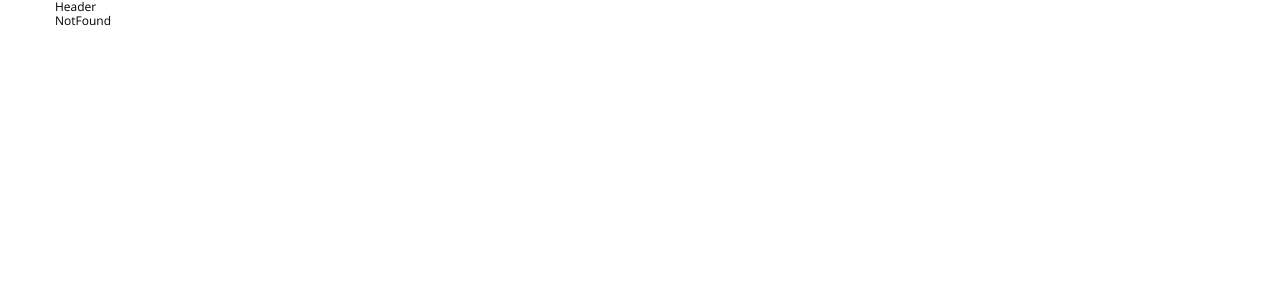
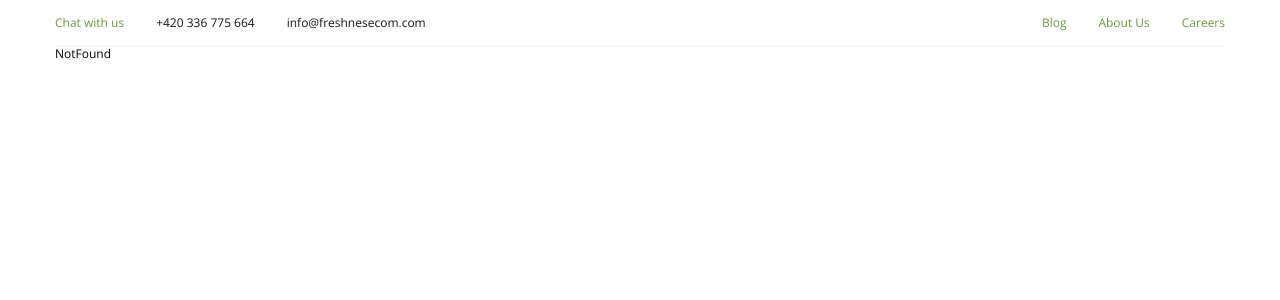
Before and after one commit to max-tsymba/eCommerce, a React app: page /404 in a window 1280 px wide. Shown: the top 300 px of the page. Built offline with nearby package versions, Linux system fonts and the light colour scheme.

Commit message:
tsx: top header

```diff
--- a/src/components/link/index.tsx
+++ b/src/components/link/index.tsx
@@ -18,19 +18,20 @@ const ELink: React.FunctionComponent<ILinkProps> = ({
   variant,
   className,
   target,
+  ...props
 }): JSX.Element => {
   const classes: string = classNames([styles[`${variant}`], className]);
 
   if (as === 'a') {
     return (
-      <a className={classes} href={href} target={target}>
+      <a {...props} className={classes} href={href} target={target}>
         {children}
       </a>
     );
   }
 
   return (
-    <Link className={classes} to={href}>
+    <Link {...props} className={classes} to={href}>
       {children}
     </Link>
   );
@@ -39,3 +40,4 @@ const ELink: React.FunctionComponent<ILinkProps> = ({
 ELink.defaultProps = defaultProps;
 
 export default ELink;
+export type ELinkType = { Link: typeof ELink };
--- a/src/components/link/types.ts
+++ b/src/components/link/types.ts
@@ -12,4 +12,5 @@ export interface ILinkProps
   variant?: TLinkVariant;
   className?: string;
   target?: TLinkTarget;
+  [x: string]: unknown;
 }
--- /dev/null
+++ b/src/components/nav/index.tsx
@@ -0,0 +1,19 @@
+import classNames from 'classnames';
+import ELink from 'components/link';
+import { INavProps, TNavComponent } from './types';
+import styles from './styles.module.scss';
+import NavGroup from './navGroup';
+
+const defaultProps: INavProps = {};
+
+const Nav: TNavComponent = ({ children, className }): JSX.Element => {
+  const classes: string = classNames([styles.nav, className]);
+
+  return <nav className={classes}>{children}</nav>;
+};
+
+Nav.defaultProps = defaultProps;
+Nav.Link = ELink;
+Nav.Group = NavGroup;
+
+export default Nav;
--- /dev/null
+++ b/src/components/nav/navGroup.tsx
@@ -0,0 +1,16 @@
+import classNames from 'classnames';
+import React from 'react';
+import { INavGroupProps } from './types';
+import styles from './styles.module.scss';
+
+const NavGroup: React.FunctionComponent<INavGroupProps> = ({
+  children,
+  className,
+}): JSX.Element => {
+  const classes: string = classNames([styles.group, className]);
+
+  return <div className={classes}>{children}</div>;
+};
+
+export default NavGroup;
+export type NavGroupType = { Group: typeof NavGroup };
--- /dev/null
+++ b/src/components/nav/styles.module.scss
@@ -0,0 +1,13 @@
+.nav {
+  display: flex;
+  padding: 16px 0;
+  border-bottom: 1px rgba(#151515, 0.05) solid;
+  justify-content: space-between;
+}
+
+.group {
+  margin: 0 -16px;
+}
+.group > * {
+  margin: 0px 16px;
+}
--- /dev/null
+++ b/src/components/nav/types.ts
@@ -0,0 +1,10 @@
+/* eslint-disable @typescript-eslint/no-empty-interface */
+import { ELinkType } from 'components/link';
+import { LayoutProps } from 'constants/props';
+import React from 'react';
+
+export interface INavProps extends LayoutProps {}
+export interface INavGroupProps extends LayoutProps {}
+
+export type TNavComponent = React.FunctionComponent<INavProps> &
+  ELinkType & { Group: React.FunctionComponent<INavGroupProps> };
--- /dev/null
+++ b/src/components/topHeader/index.tsx
@@ -0,0 +1,38 @@
+import Nav from 'components/nav';
+import React from 'react';
+
+const TopHeader: React.FunctionComponent = (): JSX.Element => {
+  return (
+    <Nav>
+      <Nav.Group>
+        <Nav.Link as="link" href="/">
+          Chat with us
+        </Nav.Link>
+
+        <Nav.Link as="a" href="tel:+420336775664" variant="primary">
+          +420 336 775 664
+        </Nav.Link>
+
+        <Nav.Link as="a" href="mailto:info@freshnesecom.com" variant="primary">
+          info@freshnesecom.com
+        </Nav.Link>
+      </Nav.Group>
+
+      <Nav.Group>
+        <Nav.Link as="link" href="/blog">
+          Blog
+        </Nav.Link>
+
+        <Nav.Link as="link" href="/about">
+          About Us
+        </Nav.Link>
+
+        <Nav.Link as="link" href="/careers">
+          Careers
+        </Nav.Link>
+      </Nav.Group>
+    </Nav>
+  );
+};
+
+export default TopHeader;
--- /dev/null
+++ b/src/constants/props.ts
@@ -0,0 +1,4 @@
+export interface LayoutProps {
+  children?: string | React.ReactNode;
+  className?: string;
+}
--- a/src/containers/Layouts/MainLayout.tsx
+++ b/src/containers/Layouts/MainLayout.tsx
@@ -1,4 +1,5 @@
 import Header from 'components/header';
+import TopHeader from 'components/topHeader';
 import Container from 'containers/Container';
 import React from 'react';
 import { Outlet } from 'react-router-dom';
@@ -6,7 +7,9 @@ import { Outlet } from 'react-router-dom';
 const MainLayout: React.FunctionComponent = (): JSX.Element => {
   return (
     <>
-      <Header>Header</Header>
+      <Header>
+        <TopHeader />
+      </Header>
       <main>
         <Container>
           <Outlet />
--- a/src/pages/Test/index.tsx
+++ b/src/pages/Test/index.tsx
@@ -1,21 +1,7 @@
-import ELink from 'components/link';
 import React from 'react';
 
 const ComponentsPage: React.FunctionComponent = (): JSX.Element => {
-  return (
-    <>
-      <div>
-        <ELink as="link" href="/">
-          Link
-        </ELink>
-      </div>
-      <div>
-        <ELink as="a" href="tel:+423423" variant="primary">
-          +423423
-        </ELink>
-      </div>
-    </>
-  );
+  return <div>erew</div>;
 };
 
 export default ComponentsPage;
```
